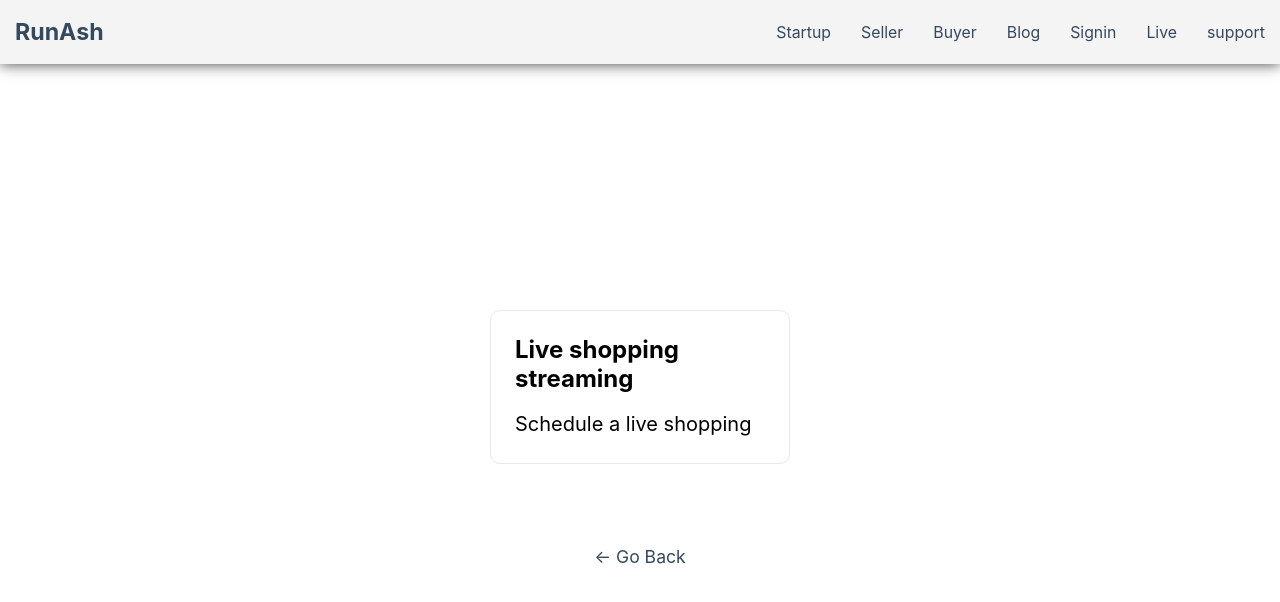
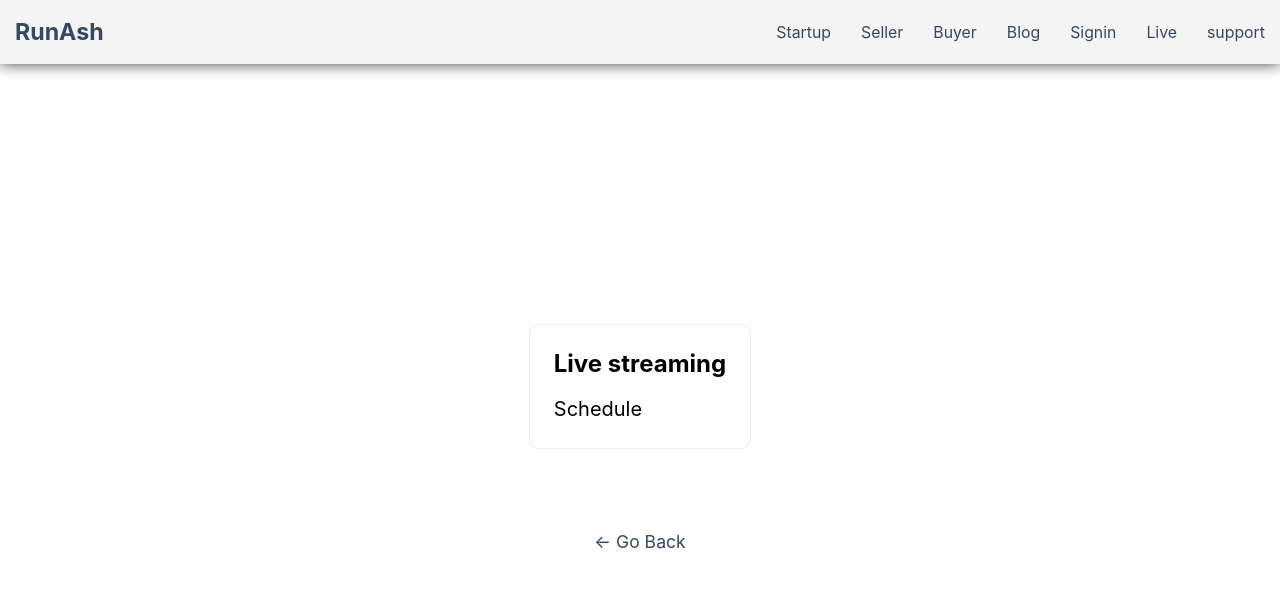
Before and after one commit to rammurmu/next, a Next.js app: page /live in a window 1280 px wide. Shown: the top 602 px of the page. Built offline with nearby package versions, Linux system fonts and the light colour scheme.

Commit message:
Update live.js

```diff
--- a/pages/live.js
+++ b/pages/live.js
@@ -6,8 +6,8 @@ export default function Live() {
     <div className={styles.container}>
       <main className={styles.main}>
        <div className={styles.card}>
-        <h1>Live shopping streaming</h1>
-        <p>Schedule a live shopping</p>
+        <h1>Live streaming</h1>
+        <p>Schedule </p>
         </div>
          <p className={styles.description}>
           <Link href="/">
```
